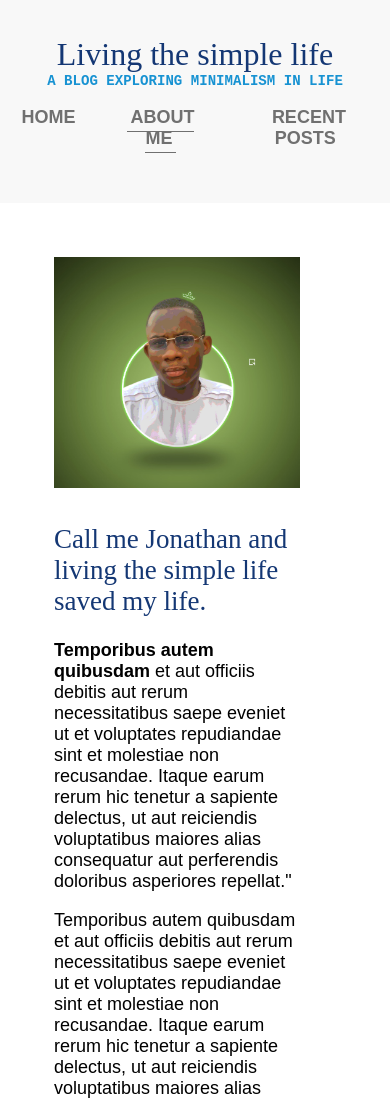
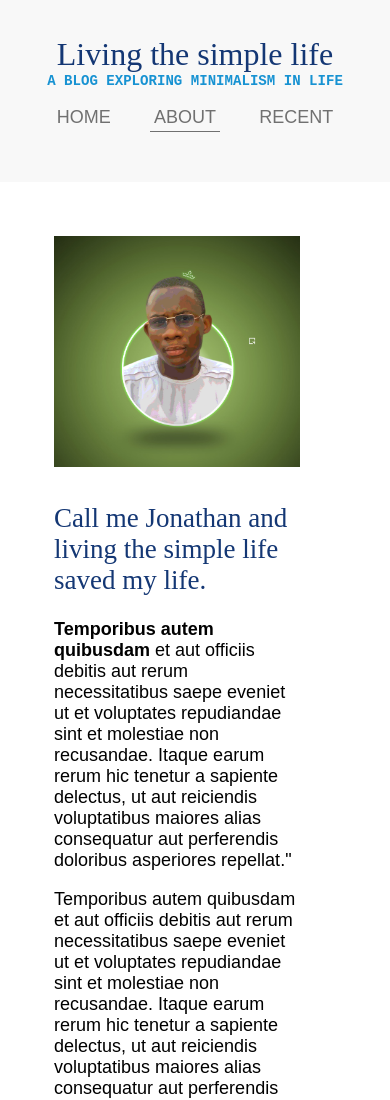
Before and after one commit to mjabrefah/thegoodlife, a plain HTML site: page about-me.html in a window 390 px wide. Shown: the top 1100 px of the page. Drawn offline with Linux system fonts and the light colour scheme.

Commit message:
Edited and modified CSS

```diff
--- a/about-me.html
+++ b/about-me.html
@@ -31,7 +31,14 @@
 
             header {
                 text-align: center;
+                width: 100%;
             }
+
+            .main {
+                width: 95%;
+            }
+
+
 
         }
 
@@ -157,7 +164,7 @@
             text-decoration: none;
             text-transform: uppercase;
             color: #707070;
-            font-weight: 700;
+            font-weight: 500;
             padding: .2em;
 
 
@@ -277,7 +284,7 @@
             color: #707070;
         }
     </style>
-    <title>Home</title>
+    <title>About</title>
 </head>
 
 <body>
@@ -288,8 +295,8 @@
         <nav>
             <ul>
                 <li><a href="index.html">home</a></li>
-                <li><a href="about-me.html" class="current-page">about me</a></li>
-                <li><a href="recent-post.html">recent posts</a></li>
+                <li><a href="about-me.html" class="current-page">about</a></li>
+                <li><a href="recent-post.html">recent</a></li>
             </ul>
         </nav>
     </header>
```
